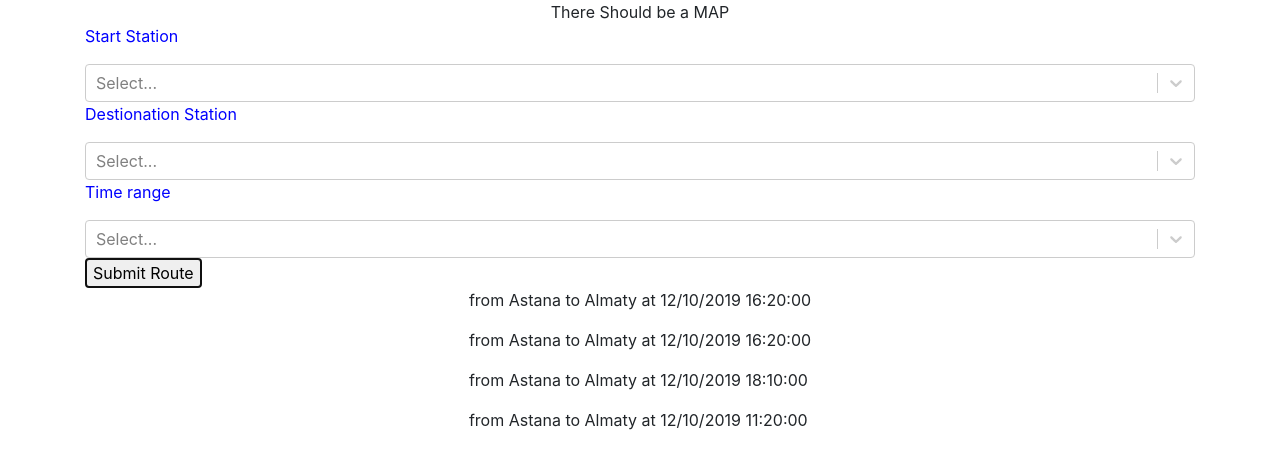
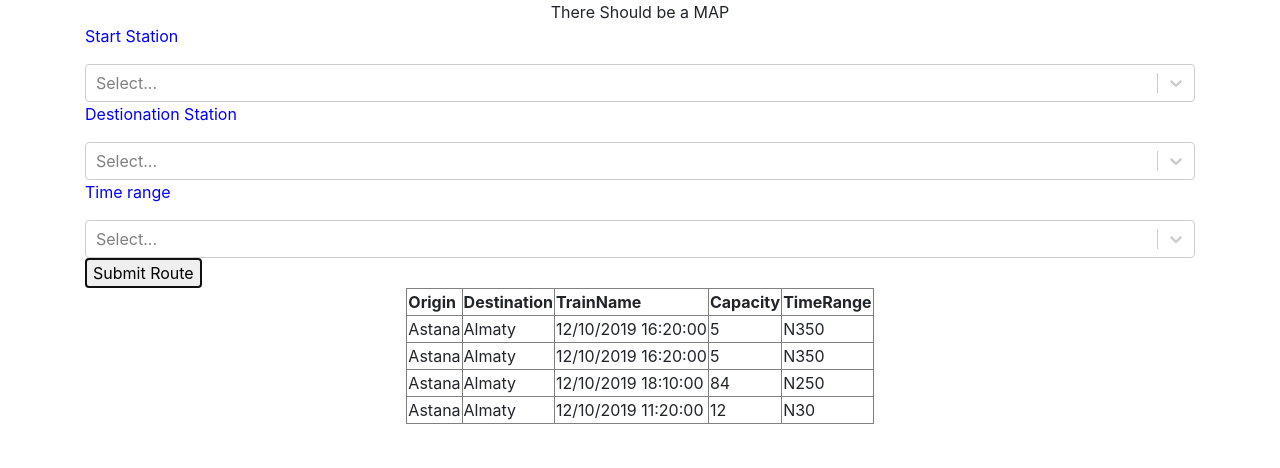
Before and after one commit to akezhanmussa/SE_proj, a React (Create React App) app in the folder front_end/: page / in a window 1280 px wide. Both pictures are taken after a click on the button "Submit Route". Shown: the top 468 px of the page. Built offline with nearby package versions, Linux system fonts and the light colour scheme.

Commit message:
Added the Schedule Row

```diff
--- a/front_end/src/components/ScheduleTable.js
+++ b/front_end/src/components/ScheduleTable.js
@@ -1,26 +1,68 @@
 import React, {Component} from 'react';
 
 
-const RenderItems = (props) => {
-    return(
-        props.schedule.map(path => {
-            return (
-                <div>
-                <p>from {path.Origin} to {path.Destination} at {path.Date}</p>
-                </div>
-            );
-        })
-    );
+// const RenderItems = (props) => {
+//     return(
+//         props.schedule.map(path => {
+//             return (
+//                 <div>
+//                 <p>from {path.Origin} to {path.Destination} at {path.Date}</p>
+//                 </div>
+//             );
+//         })
+//     );
+// }
+
+class ScheduleRow extends Component {
+    render() {
+        const origin = this.props.origin;
+        const destination = this.props.destination
+        const timeRange = this.props.timeRange
+        const capacity = this.props.capacity
+        const trainName = this.props.trainName
+
+        return (
+            <tr>
+                <td>{origin}</td>
+                <td>{destination}</td>
+                <td>{timeRange}</td>
+                <td>{capacity}</td>
+                <td>{trainName}</td>
+            </tr>
+        );
+    }
 }
-
 class ScheduleTable extends Component{
 
     render() {
-        return (
-            <div>
-            <RenderItems schedule={this.props.schedule.schedule}/>
-            </div>
-        );
+        const rows = []
+        this.props.schedule.schedule.forEach((route) => {
+            console.log(route.Capacity + " " + route.Train)
+            rows.push(
+                <ScheduleRow
+                    origin = {route.Origin}
+                    destination = {route.Destination}
+                    trainName = {route.Train}
+                    capacity = {route.Capacity}
+                    timeRange = {route.Date}
+                />
+            );
+        });
+
+        return(
+            <table border={"1"}>
+                <thead>
+                <tr>
+                    <th>Origin</th>
+                    <th>Destination</th>
+                    <th>TrainName</th>
+                    <th>Capacity</th>
+                    <th>TimeRange</th>
+                </tr>
+                </thead>
+                <tbody>{rows}</tbody>
+            </table>
+        )
     }
 }
 
```
Also changed, not shown: 1 other file (tests, documents, lock files or other folders).
